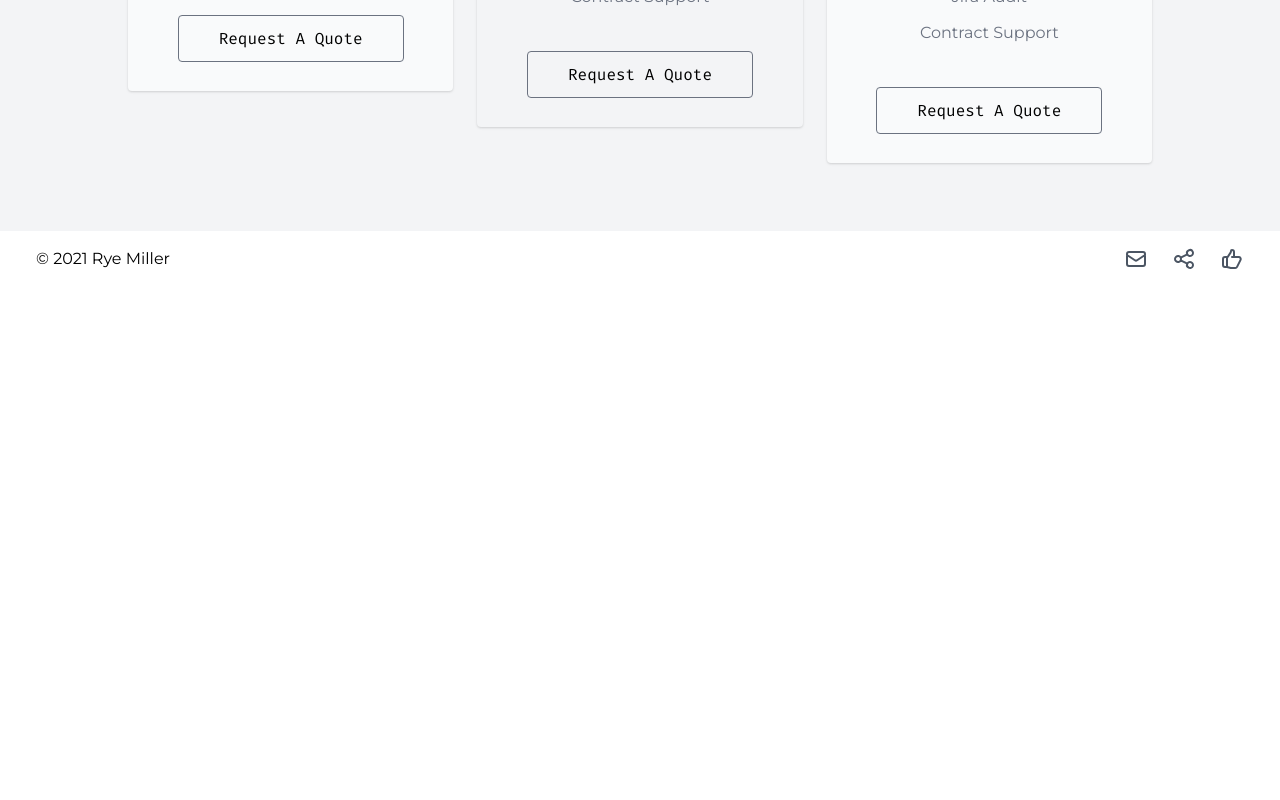
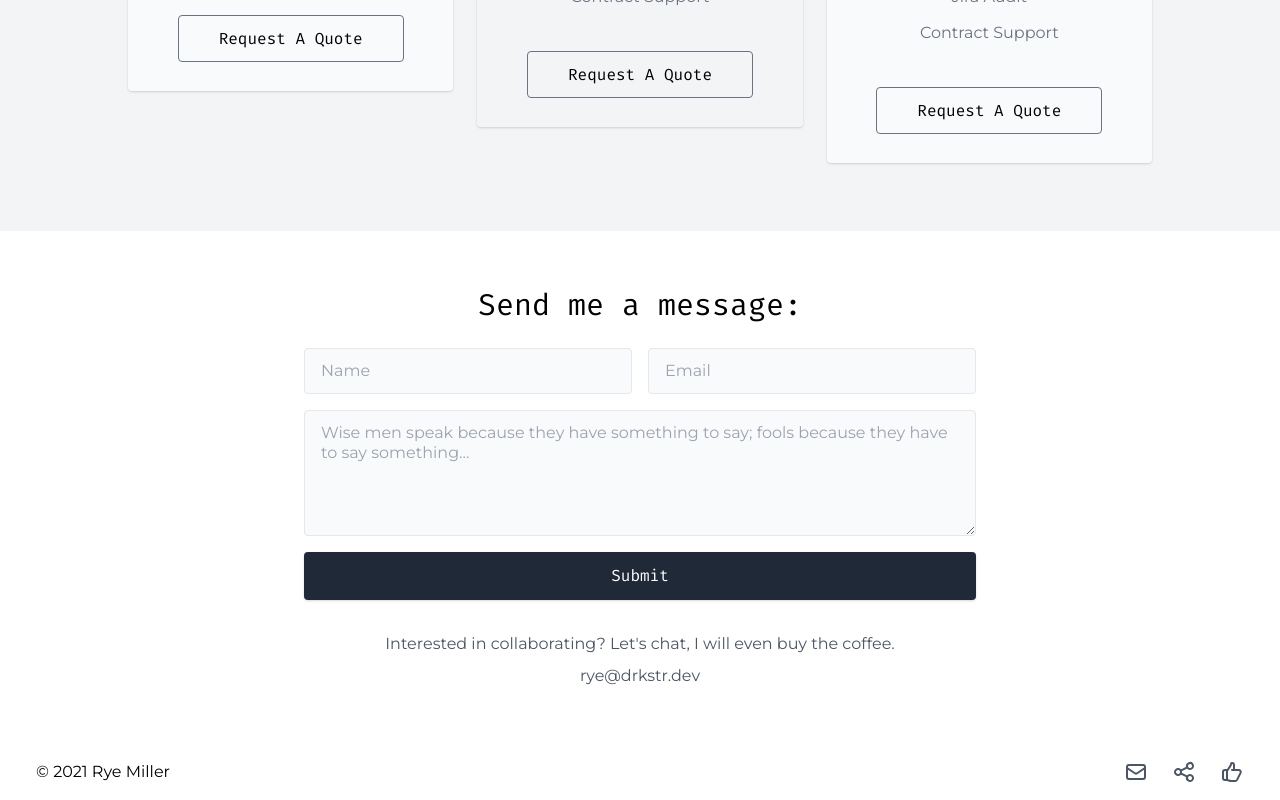
Before and after one commit to iods/ryemiller, a Vue app in the folder web/app/: page / in a window 1280 px wide. Shown: the part 1833-2633 px from the top of the page. Before the commit the page ends 2120 px from the top, so only its background shows below. Built offline with nearby package versions, Linux system fonts and the light colour scheme.

Commit message:
Addition of Contacts component for SPA page template.

```diff
--- a/web/app/src/App.vue
+++ b/web/app/src/App.vue
@@ -5,6 +5,7 @@
   <AppProjects />
   <AppCollab />
   <AppOfferings />
+  <AppContacts />
   <AppFooter />
 </template>
 
@@ -15,6 +16,7 @@ import AppProfile from '@/components/AppProfile'
 import AppProjects from '@/components/AppProjects'
 import AppCollab from '@/components/AppCollab'
 import AppOfferings from '@/components/AppOfferings'
+import AppContacts from '@/components/AppContacts'
 import AppFooter from "@/components/AppFooter"
 
 export default {
@@ -26,6 +28,7 @@ export default {
     AppProjects,
     AppCollab,
     AppOfferings,
+    AppContacts,
     AppFooter
   }
 }
--- a/web/app/src/components/AppContacts.vue
+++ b/web/app/src/components/AppContacts.vue
@@ -0,0 +1,36 @@
+<template>
+  <!--
+    CONTACTS
+  -->
+  <section class="py-14 px-4">
+
+    <div class="container">
+      <h2 class="text-3xl leading-tight mb-6 font-heading iods text-center">Send me a message:</h2>
+      <div class="w-full max-w-2xl mx-auto mb-8">
+        <form>
+          <div class="flex mb-4 -mx-2">
+            <div class="w-1/2 px-2">
+              <input class="appearance-none block w-full py-3 px-4 leading-tight text-gray-700 bg-gray-50 focus:bg-white border border-gray-200 focus:border-gray-500 rounded focus:outline-none" type="email" placeholder="Name">
+            </div>
+            <div class="w-1/2 px-2">
+              <input class="appearance-none block w-full py-3 px-4 leading-tight text-gray-700 bg-gray-50 focus:bg-white border border-gray-200 focus:border-gray-500 rounded focus:outline-none" type="email" placeholder="Email">
+            </div>
+          </div>
+          <div class="mb-4"><textarea class="appearance-none block w-full py-3 px-4 leading-tight text-gray-700 bg-gray-50 focus:bg-white border border-gray-200 focus:border-gray-500 rounded focus:outline-none" placeholder="Wise men speak because they have something to say; fools because they have to say something..." rows="5"></textarea></div>
+          <div>
+            <button class="inline-block w-full py-4 px-8 leading-none text-white bg-gray-800 hover:bg-gray-500 iods rounded shadow">Submit</button>
+          </div>
+        </form>
+      </div>
+      <div class="text-center">
+        <p class="mb-2">Interested in collaborating? Let's chat, I will even buy the coffee.</p>
+        <a class="text-gray-600 hover:underline" href="#">rye@drkstr.dev</a>
+      </div>
+
+
+    </div>
+  </section>
+  <!--
+    CONTACTS
+  -->
+</template>
```
